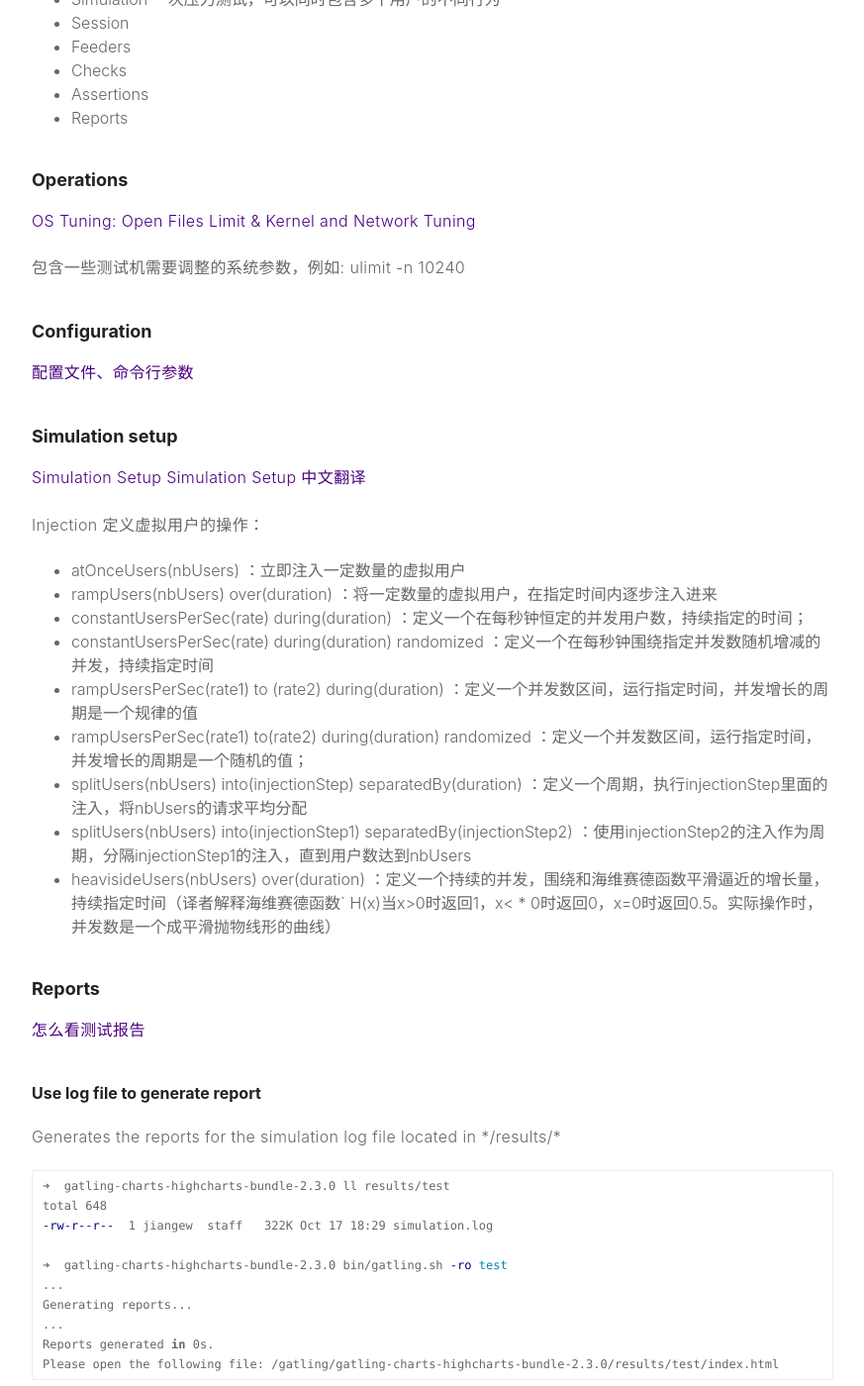
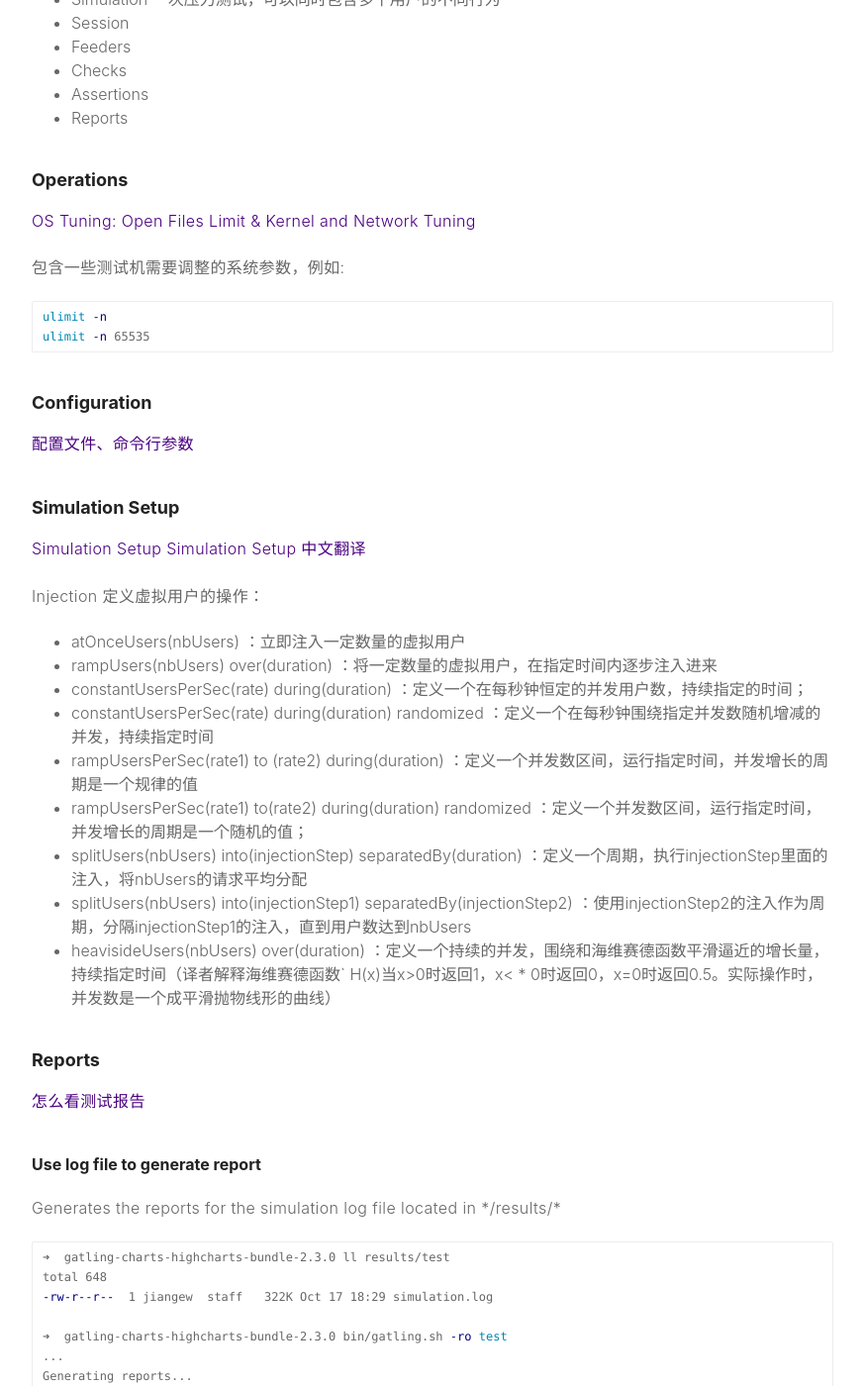
Before and after one commit to Jiangew/jiangew.github.io, a Jekyll site: the page built from _posts/17-12-06-gatling.md, in a window 1280 px wide and 1400 px high, scrolled down 5408 px. Shown: the whole window at 99% size, without its empty margins (203-1076 px from the left). Built offline with Jekyll 4.4.1, drawn with Linux system fonts in a browser that asks for light colours; comment, search, counter and statistics services are not loaded; some of the changed text lies outside the part shown.

Commit message:
polish gatling md

````diff
--- a/_posts/17-12-06-gatling.md
+++ b/_posts/17-12-06-gatling.md
@@ -126,7 +126,7 @@
 ```
 
 ### Scala crashed issue
-[Scala Build Crashed](https://stackoverflow.com/questions/40628310/scala-build-crashed)
+[Scala build crashed](https://stackoverflow.com/questions/40628310/scala-build-crashed)
 
 Scala 2.12 require's newer version of JDK then 1.8.0_111
 
@@ -144,7 +144,8 @@
 测试机系统调优参考 [#Operations](http://wiki.li3huo.com/Gatling#Operations)
 
 ### Cannot assign requested address issue
-[解决 Gatling 端口占用问题](http://blog.bruceding.com/342.html)
+
+解决 Gatling 端口占用问题
 ```sh
 sudo sysctl -w net.ipv4.ip_local_port_range="1025 65535"
 sudo sysctl -w net.ipv4.tcp_tw_recycle=1
@@ -240,12 +241,16 @@
 ### Operations
 [OS Tuning: Open Files Limit & Kernel and Network Tuning](http://gatling.io/docs/current/general/operations/)
 
-包含一些测试机需要调整的系统参数，例如: ulimit -n 10240
+包含一些测试机需要调整的系统参数，例如:
+```shell
+ulimit -n
+ulimit -n 65535
+```
 
 ### Configuration
 [配置文件、命令行参数](http://gatling.io/docs/current/general/configuration/)
 
-### Simulation setup
+### Simulation Setup
 [Simulation Setup](http://gatling.io/docs/current/general/simulation_setup/)
 [Simulation Setup 中文翻译](https://testerhome.com/topics/4094)
 
````
Also changed, not shown: other parts of _posts/17-12-06-gatling.md (+1 -1 lines).
